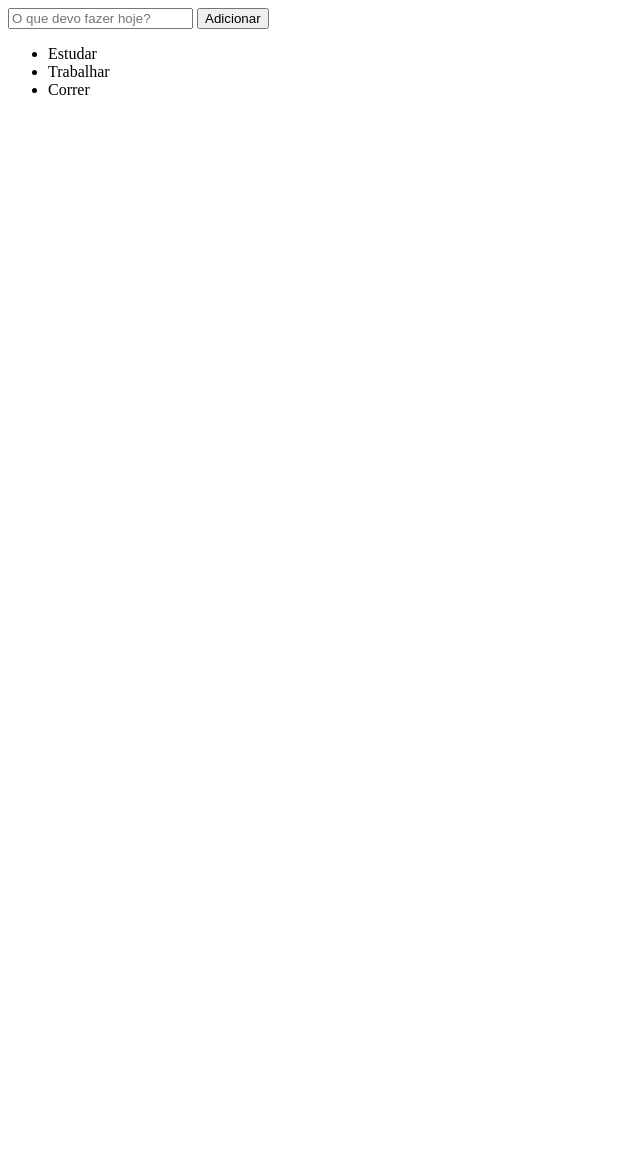
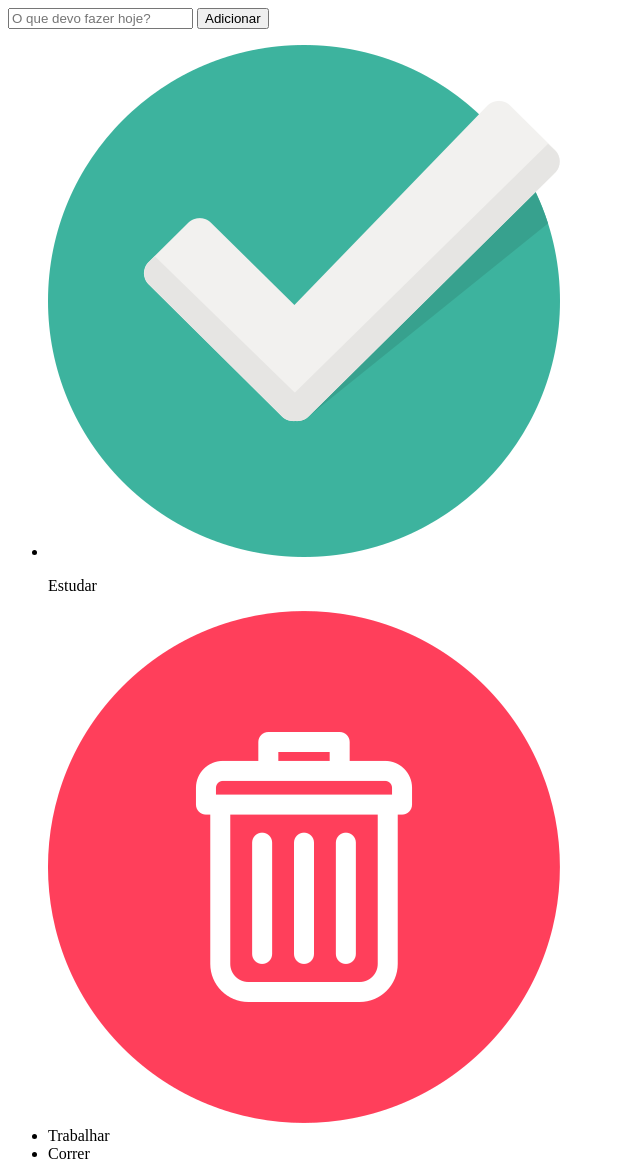
Before and after one commit to Cvinicius-7/Todo-List, a plain HTML site: page index.html in a window 1280 px wide. Shown: the whole page, without its empty margins (0-640 px from the left). Before the commit the page ends 800 px from the top, so only its background shows below. Drawn offline with Linux system fonts and the light colour scheme.

Commit message:
Add images and update index with image scheme

```diff
--- a/index.html
+++ b/index.html
@@ -1,19 +1,26 @@
 <!DOCTYPE html>
 <html lang="PT-BR">
+
 <head>
     <meta charset="UTF-8">
     <meta name="viewport" content="width=device-width, initial-scale=1.0">
     <title>To-do List</title>
 </head>
+
 <body>
     <div>
         <input placeholder="O que devo fazer hoje?">
         <button>Adicionar</button>
         <ul>
-            <li>Estudar</li>
+            <li>
+                <img src="./img/checked.png" alt="Check">
+                <p>Estudar</p>
+                <img src="./img/trash.png" alt="Lixeira">
+            </li>
             <li>Trabalhar</li>
             <li>Correr</li>
         </ul>
     </div>
 </body>
+
 </html>
```
Also changed, not shown: img/checked.png (added), img/pexels-eberhard-grossgasteiger-1367192.jpg (added), img/trash.png (added).
